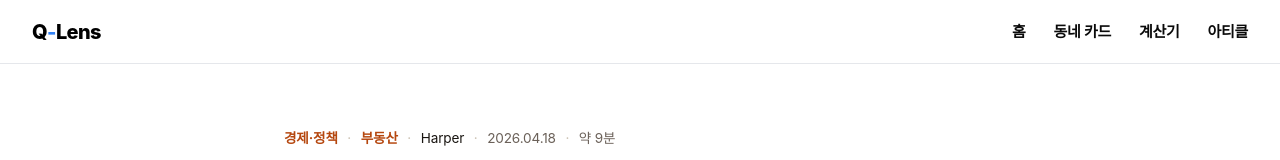
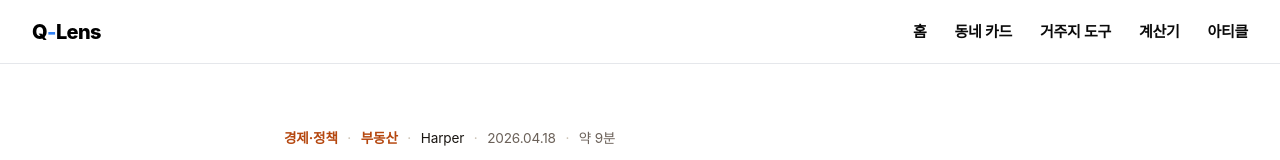
Before and after one commit to unitconnect-vp/q-bot-site, a plain HTML site: page articles/capital-gains-tax-sunset-d21-signal/index.html in a window 1280 px wide. Shown: the top 160 px of the page. Drawn offline with Linux system fonts and the light colour scheme; a web font is replaced by a local one.

Commit message:
feat(header): v5.4 5개 메뉴 — 거주지 도구 추가 (capital-gains-tax-sunset-d21-signal)

```diff
--- a/articles/capital-gains-tax-sunset-d21-signal/index.html
+++ b/articles/capital-gains-tax-sunset-d21-signal/index.html
@@ -57,6 +57,7 @@
     <nav class="site-nav">
       <a href="/">홈</a>
       <a href="/town/">동네 카드</a>
+      <a href="/town/persona/">거주지 도구</a>
       <a href="/tools/" rel="noopener" target="_blank">계산기</a>
       <a href="/articles/">아티클</a>
     </nav>
```
